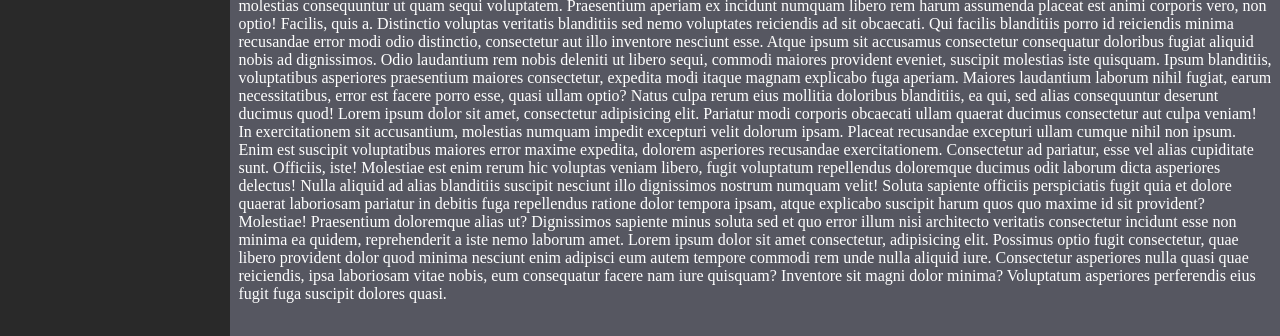
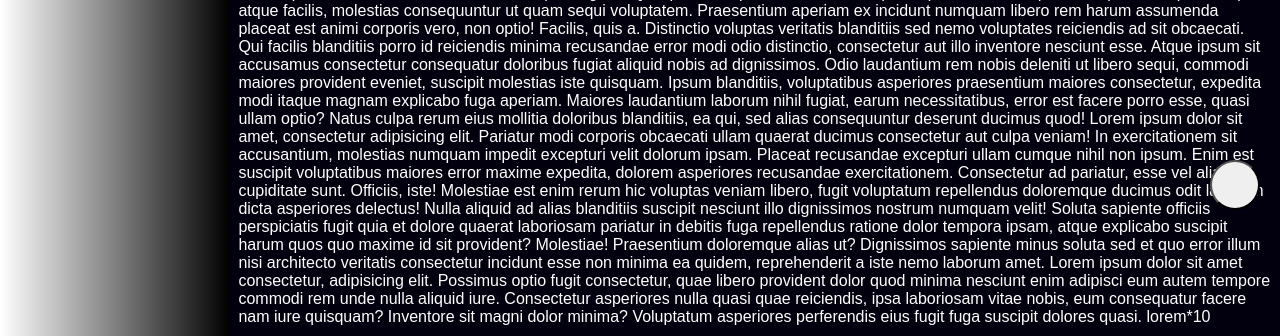
Before and after one commit to GabGou1/ProjetoPorto.CSS, a website: page index.html in a window 1280 px wide. Shown: the part 464-800 px from the top of the page. Drawn offline with Linux system fonts and the light colour scheme; a web font is replaced by a local one.

```diff
--- a/css/barraFix.css
+++ b/css/barraFix.css
@@ -6,11 +6,15 @@
 
 body{
     height: 100vh;
-    background-color: rgb(86, 87, 97);
+    background-color: rgb(2, 0, 14);
+}
+
+body h2{
+    font-family: 'PT Serif', serif;
 }
 
 .ftnm{
-    background-color: rgb(41, 41, 41);
+    background-image: linear-gradient(to right, white, gray, black);
     padding: 8px;
     min-height: 100vh;
     width: 18%;
@@ -62,3 +66,16 @@
 .git a:hover{
     color: blue;
 }
+
+.botaoFlutuante{
+    position: fixed;
+    bottom: 20px;
+    right: 20px;
+    z-index: 9999;
+}
+
+.botaoFlutuante button{
+    border-radius: 50%;
+    width: 50px;
+    height: 50px;
+}
--- a/css/conteudo.css
+++ b/css/conteudo.css
@@ -1,5 +1,4 @@
 .alinhamento{
-    color: white;
     display: flex;
     height: 100%;
     right: 0;
@@ -8,6 +7,11 @@
     flex-direction: column;
     top: 0;
     right: 0;
+    color: white;
+}
+
+.alinhamento p{
+    font-family: 'Belanosima', sans-serif;
 }
 
 .sobre{
--- a/css/responsividade.css
+++ b/css/responsividade.css
@@ -1,15 +1,7 @@
 @media (max-width:992px){
-    *{
-
-    }
-
     .alinhamento{
         position: relative;
         width: 100%;
-    }
-
-    .sobre{
-        background-color: yellowgreen;
     }
 
     .ftnm{
--- a/index.html
+++ b/index.html
@@ -15,9 +15,16 @@
     <link rel="stylesheet" href="css/barraFix.css">
     <link rel="stylesheet" href="css/conteudo.css">
     <link rel="stylesheet" href="css/responsividade.css">
+
+    <link rel="preconnect" href="https://fonts.googleapis.com">
+    <link rel="preconnect" href="https://fonts.gstatic.com" crossorigin>
+    <link href="https://fonts.googleapis.com/css2?family=Belanosima:wght@400;600;700&display=swap" rel="stylesheet">
+    <link rel="preconnect" href="https://fonts.googleapis.com">
+    <link rel="preconnect" href="https://fonts.gstatic.com" crossorigin>
+    <link href="https://fonts.googleapis.com/css2?family=PT+Serif:ital,wght@0,400;0,700;1,400;1,700&display=swap" rel="stylesheet">
 </head>
 <body>
-        <article class="ftnm">
+        <section class="ftnm">
             <div class="ft"></div>
             <div class="nm">
                 <h2>Thrael Hardalis</h2>
@@ -26,7 +33,7 @@
                 <img src="https://github.githubassets.com/images/modules/logos_page/GitHub-Mark.png" alt="GitIcon">
                 <h3><a href="https://github.com/GabGou1">Github</a></h3>
             </div>
-        </article>
+        </section>
 
         <section class="alinhamento">
             <header class="sobre">
@@ -78,11 +85,16 @@
                             Molestiae est enim rerum hic voluptas veniam libero, fugit voluptatum repellendus doloremque ducimus odit laborum dicta asperiores delectus! Nulla aliquid ad alias blanditiis suscipit nesciunt illo dignissimos nostrum numquam velit!
                             Soluta sapiente officiis perspiciatis fugit quia et dolore quaerat laboriosam pariatur in debitis fuga repellendus ratione dolor tempora ipsam, atque explicabo suscipit harum quos quo maxime id sit provident? Molestiae!
                             Praesentium doloremque alias ut? Dignissimos sapiente minus soluta sed et quo error illum nisi architecto veritatis consectetur incidunt esse non minima ea quidem, reprehenderit a iste nemo laborum amet. Lorem ipsum dolor sit amet consectetur, adipisicing elit. Possimus optio fugit consectetur, quae libero provident dolor quod minima nesciunt enim adipisci eum autem tempore commodi rem unde nulla aliquid iure.
-                            Consectetur asperiores nulla quasi quae reiciendis, ipsa laboriosam vitae nobis, eum consequatur facere nam iure quisquam? Inventore sit magni dolor minima? Voluptatum asperiores perferendis eius fugit fuga suscipit dolores quasi.
+                            Consectetur asperiores nulla quasi quae reiciendis, ipsa laboriosam vitae nobis, eum consequatur facere nam iure quisquam? Inventore sit magni dolor minima? Voluptatum asperiores perferendis eius fugit fuga suscipit dolores quasi. lorem*10
                         </p>
                     </div>
                 </section>
             </footer>
-        </section>
+
+            <section class="botaoFlutuante">
+                <div>
+                    <button type="button"><svg data-testid="WhatsappIcon"></svg></button>
+                </div>
+            </section>
 </body>
 </html>
--- a/js/prog.js
+++ b/js/prog.js
@@ -0,0 +1 @@
+import WhatsAppIcon from '@mui/icons-material/WhatsApp';
--- /dev/null
+++ b/package.json
@@ -0,0 +1,5 @@
+{
+  "dependencies": {
+    "@mui/icons-material": "^5.13.7"
+  }
+}
```
Also changed, not shown: 2 other files.
